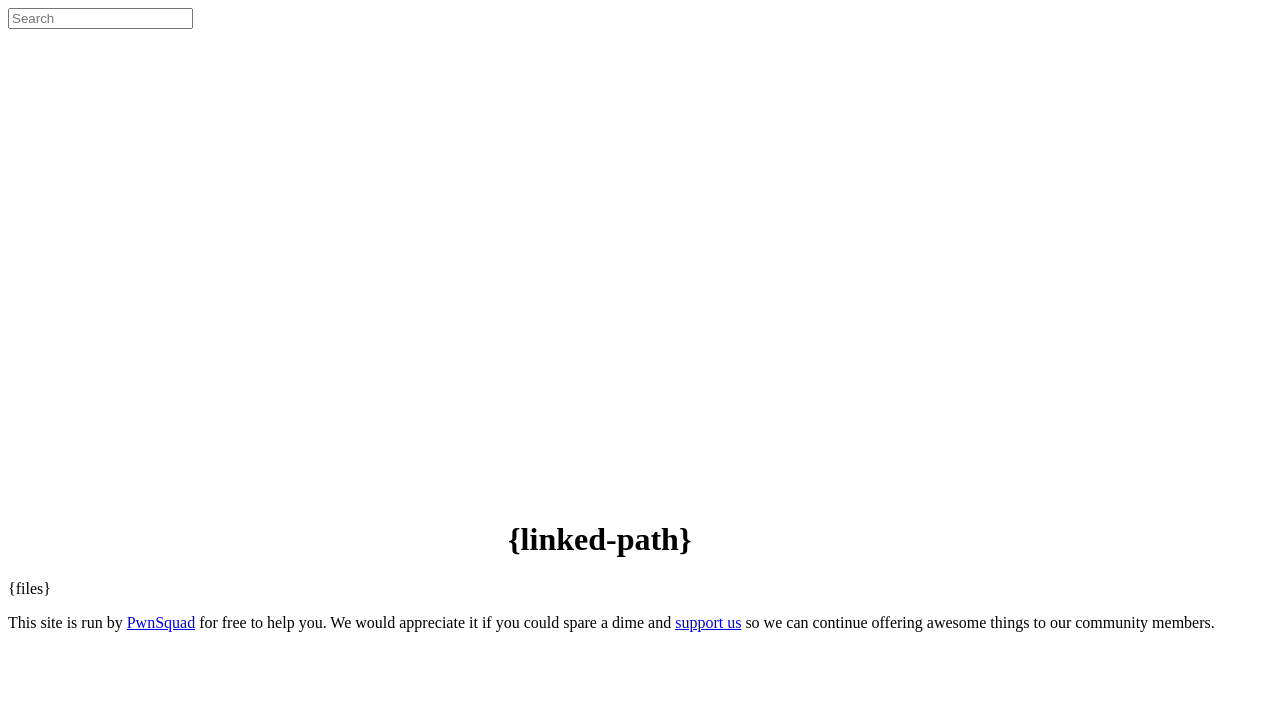
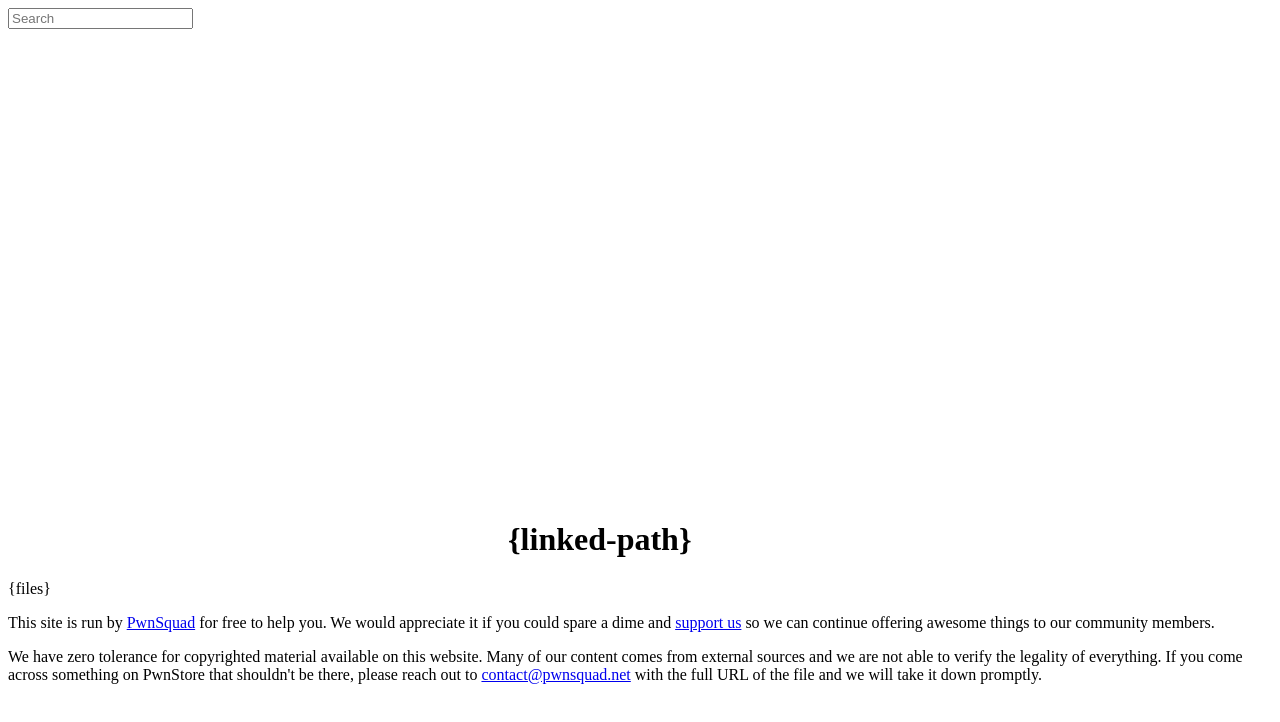
Before and after one commit to pensquid/asmodeus, a website: page index.html in a window 1280 px wide. Drawn offline with Linux system fonts and the light colour scheme.

Commit message:
Add copyright section

```diff
--- a/index.html
+++ b/index.html
@@ -38,6 +38,9 @@
     <p id='support'>
       This site is run by <a href='https://pwnsquad.net/' target='_blank'>PwnSquad</a> for free to help you. We would appreciate it if you could spare a dime and <a href='https://teespring.com/stores/pwnsquad' target='_blank'>support us</a> so we can continue offering awesome things to our community members.
     </p>
+    <p>
+      We have zero tolerance for copyrighted material available on this website. Many of our content comes from external sources and we are not able to verify the legality of everything. If you come across something on PwnStore that shouldn't be there, please reach out to <a href='mailto:hi@kognise.dev'>contact@pwnsquad.net</a> with the full URL of the file and we will take it down promptly.
+    </p>
 
     <script>
       const searchElement = document.getElementById('search')
--- a/style.css
+++ b/style.css
@@ -42,7 +42,6 @@ h1, p {
 }
 
 #support {
-  margin: 0;
   margin-top: 52px;
 }
 
```
